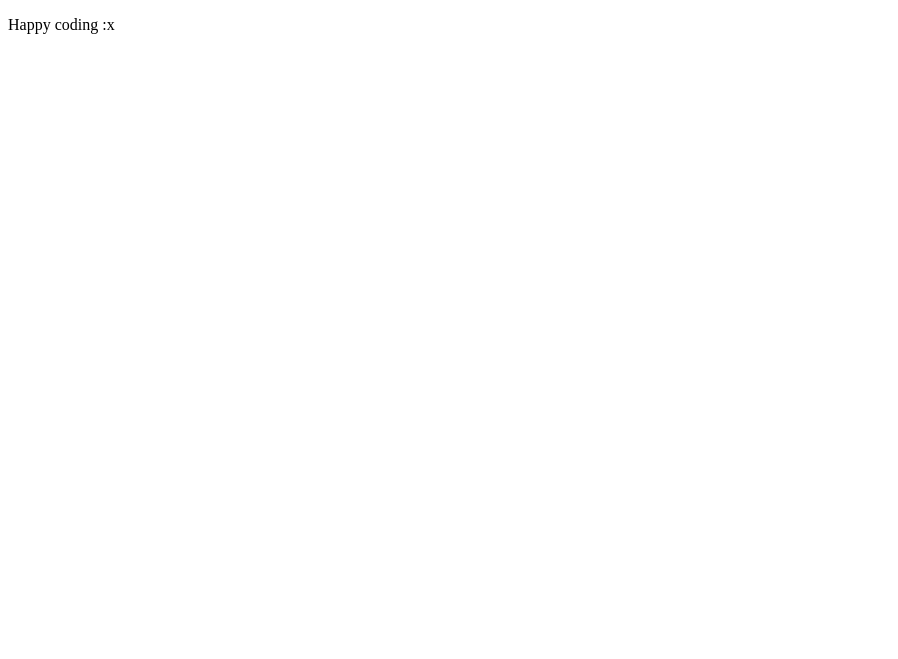
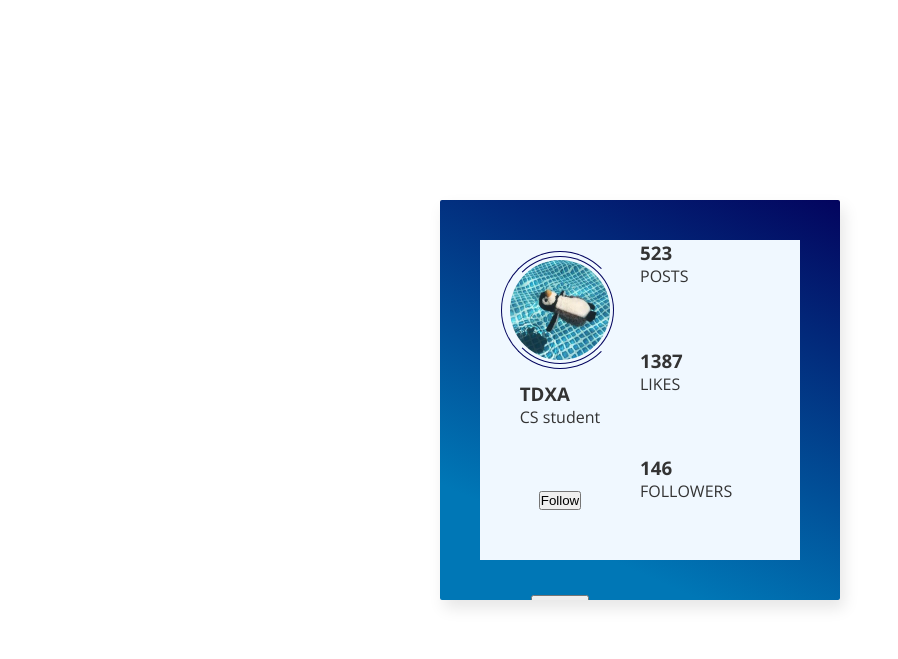
Before and after one commit to tdxa/100_days_css, a plain HTML site: page N_006/index.html in a window 1280 px wide. Shown: the whole page, without its empty margins (0-898 px from the left). Drawn offline with nearby package versions, Linux system fonts and the light colour scheme.

Commit message:
Add profile section

```diff
--- a/N_006/index.html
+++ b/N_006/index.html
@@ -1,13 +1,53 @@
 <!DOCTYPE html>
 <html>
-    <head>
 
-    </head>
-    <body>
-        <div class="frame">
-            <div class="center">
-                <p>Happy coding :x</p>
+<head>
+    <link rel="stylesheet" href="style.css" type="text/css">
+</head>
+
+<body>
+    <div class="frame">
+        <div class="center">
+            <div class="container">
+                <div class="left">
+                    <div class="profile">
+                        <div class="photo">
+
+                            <div class="big circle"></div>
+                            <div class="small circle"></div>
+                            <img src="./avatar.jpg" alt="Profile picture" title="tdxa">
+                        </div>
+                        <div class="personal-data">
+                            <h3>TDXA</h3>
+                            <p>CS student</p>
+                        </div>
+                    </div>
+                    <div class="buttons">
+                        <button class="btn-follow">
+                            Follow
+                        </button>
+                        <button class="btn-message">
+                            Message
+                        </button>
+                    </div>
+                </div>
+                <div class="right">
+                    <section>
+                        <h3>523</h3>
+                        <p>POSTS</p>
+                    </section>
+                    <section>
+                        <h3>1387</h3>
+                        <p>LIKES</p>
+                    </section>
+                    <section>
+                        <h3>146</h3>
+                        <p>FOLLOWERS</p>
+                    </section>
+                </div>
             </div>
         </div>
-    </body>
+    </div>
+</body>
+
 </html>
--- a/N_006/style.css
+++ b/N_006/style.css
@@ -1,4 +1,9 @@
 @import url(https://fonts.googleapis.com/css?family=Open+Sans:700,300);
+*{
+    margin: 0;
+    padding: 0;
+    box-sizing: border-box;
+}
 
 .frame {
     position: absolute;
@@ -20,7 +25,94 @@
 
 .center {
     position: absolute;
+    display: flex;
+    width: 100%;
+    height: 100%;
     top: 50%;
     left: 50%;
     transform: translate(-50%,-50%);
+    background: rgb(3,4,94);
+    background: linear-gradient(204deg, rgba(3,4,94,1) 0%, rgba(0,119,182,1) 80%);
+    box-shadow: 4px 8px 16px 0 rgba(0,0,0,0.1);
+    padding: 0;
 }
+
+.container{
+    width: 100%;
+    margin: 40px;
+    display: flex;
+    background-color: aliceblue;
+}
+
+/* ----------------------
+    LEFT SECTION
+------------------------*/
+
+.left{
+    width: 50%;
+}
+
+.right{
+    width: 50%;
+    display: grid;
+    grid-row-gap: 3px;
+}
+
+.profile,
+.buttons{
+    display: flex;
+    flex-direction: column;
+    align-items: center;
+    justify-content: space-around;
+    height: 65%;
+}
+
+.profile{
+    padding: 10px 0px;
+}
+
+/* ----------------------
+    PROFILE PICTURE
+------------------------*/
+.photo{
+    display: flex;
+    position: relative;
+    align-items: center;
+    justify-content: center;
+    width: 100px;
+    height: 100px;
+}
+
+.photo:hover .small{
+    transform: rotate(360deg);
+}
+.photo:hover .big{
+    transform: rotate(-360deg);
+}
+
+.circle{
+    position:absolute;
+    border-radius: 50%;
+    border: 1px solid black;
+    transition: all 1s ease-in-out;
+}
+
+.small{
+    width: 108px;
+    height: 108px;
+    border-color: #03045E;
+    border-left-color: transparent;
+}
+
+.big{
+    width: 118px;
+    height: 118px;
+    border-color: #03045E;
+    border-right-color: transparent;
+}
+
+img{
+    width: 100px;
+    height: 100px;
+    border-radius: 50%;
+}
```
Also changed, not shown: N_006/avatar.jpg (added).
